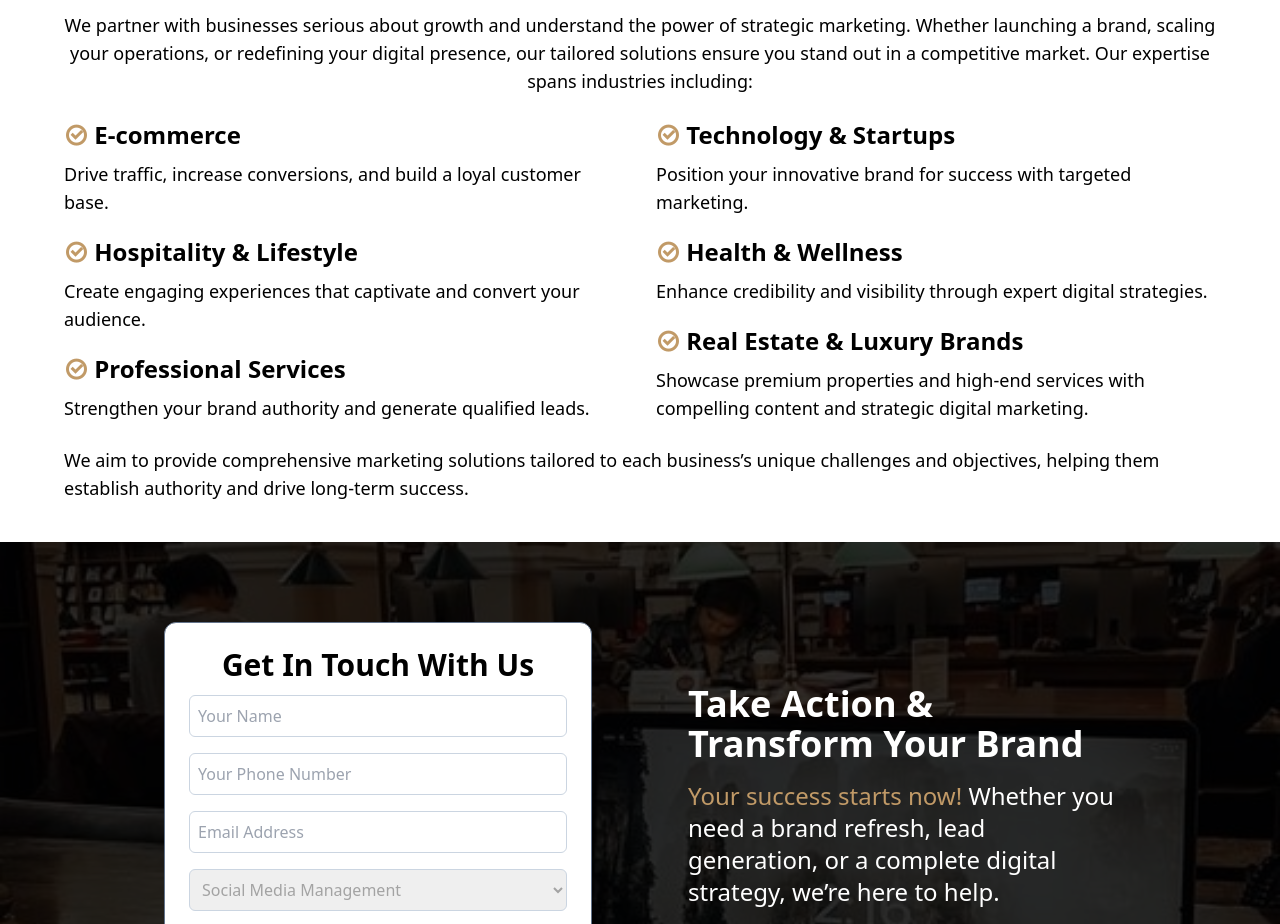
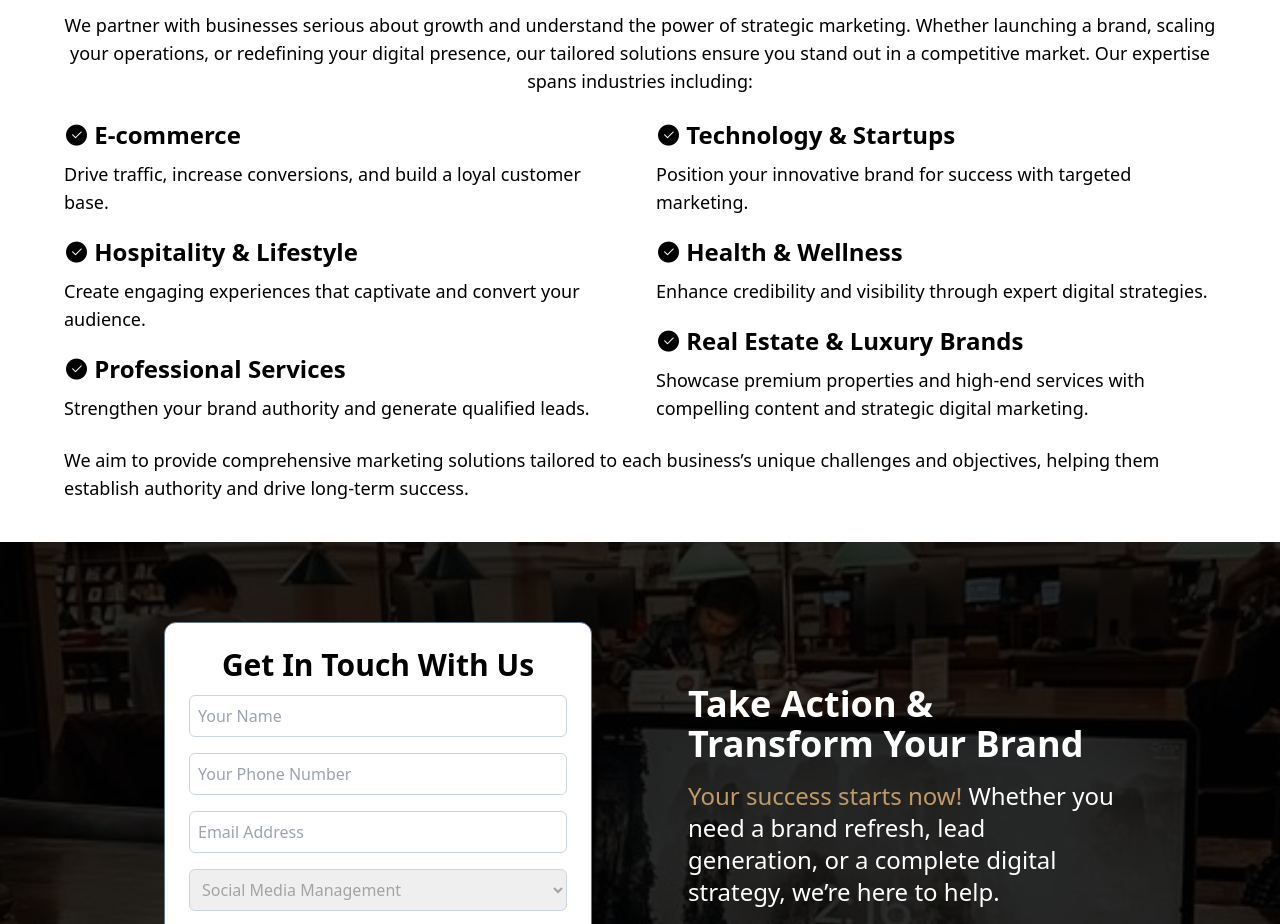
Before and after one commit to Daniyal078/Aurum-House, a website: page src/index.html in a window 1280 px wide. Shown: the part 2380-3304 px from the top of the page. Drawn offline with nearby package versions, Linux system fonts and the light colour scheme.

Commit message:
changes done

```diff
--- a/src/custom.css
+++ b/src/custom.css
@@ -1,7 +1,7 @@
 li::marker {
         content: "\f058   ";
         font-family: "Font Awesome 5 Free";
-        /* color: ; */
+
         font-size: 15px;
     }
     nav li::marker{
--- a/src/index.html
+++ b/src/index.html
@@ -5,6 +5,8 @@
     <meta charset="UTF-8">
     <meta name="viewport" content="width=device-width, initial-scale=1.0">
     <link href="./output.css" rel="stylesheet">
+    <link rel="stylesheet" href="https://cdnjs.cloudflare.com/ajax/libs/remixicon/4.6.0/remixicon.css" />
+    <link rel="stylesheet" href="https://cdnjs.cloudflare.com/ajax/libs/remixicon/4.6.0/remixicon.css" />
     <link rel="stylesheet" href="https://cdnjs.cloudflare.com/ajax/libs/remixicon/4.6.0/remixicon.css" />
     <link href="https://unpkg.com/aos@2.3.1/dist/aos.css" rel="stylesheet">
     <link rel="stylesheet" href="https://cdnjs.cloudflare.com/ajax/libs/slick-carousel/1.9.0/slick.css" />
@@ -316,7 +318,8 @@
                         <div class="text-primary text-2xl font-semibold">Why Choose</div>
                         <div class="text-4xl font-bold text-white">Aurum House?</div>
                         <ul class="list-disc space-y-4 pl-6">
-                            <li class="text-lg text-slate-200"><span class="font-bold text-white">Bespoke Marketing
+                            <li class="text-lg  text-slate-200">
+                                <span class="font-bold text-white">Bespoke Marketing
                                     Strategies</span> – Tailored
                                 solutions designed for your
                                 brand’s unique needs.</li>
@@ -357,19 +360,19 @@
             <div class="grid md:grid-cols-2 gap-8">
                 <div class="space-y-5" data-aos="fade-right">
                     <div class="space-y-2">
-                        <div class="text-2xl font-semibold"><i class="ri-checkbox-circle-line"></i> E-commerce
+                        <div class="text-2xl font-semibold"><i class="ri-checkbox-circle-fill"></i> E-commerce
                         </div>
                         <p class="text-lg">Drive traffic, increase conversions, and build a loyal customer base.</p>
                     </div>
                     <div class="space-y-2">
-                        <div class="text-2xl font-semibold"><i class="ri-checkbox-circle-line"></i> Hospitality
+                        <div class="text-2xl font-semibold"><i class="ri-checkbox-circle-fill"></i> Hospitality
                             &
                             Lifestyle
                         </div>
                         <p class="text-lg">Create engaging experiences that captivate and convert your audience.</p>
                     </div>
                     <div class="space-y-2">
-                        <div class="text-2xl font-semibold"><i class="ri-checkbox-circle-line"></i> Professional
+                        <div class="text-2xl font-semibold"><i class="ri-checkbox-circle-fill"></i> Professional
                             Services
                         </div>
                         <p class="text-lg">Strengthen your brand authority and generate qualified leads.</p>
@@ -377,19 +380,19 @@
                 </div>
                 <div class="space-y-5" data-aos="fade-left">
                     <div class="space-y-2">
-                        <div class="text-2xl font-semibold"><i class="ri-checkbox-circle-line"></i> Technology &
+                        <div class="text-2xl font-semibold"><i class="ri-checkbox-circle-fill"></i> Technology &
                             Startups
                         </div>
                         <p class="text-lg">Position your innovative brand for success with targeted marketing.</p>
                     </div>
                     <div class="space-y-2">
-                        <div class="text-2xl font-semibold"><i class="ri-checkbox-circle-line"></i> Health &
+                        <div class="text-2xl font-semibold"><i class="ri-checkbox-circle-fill"></i> Health &
                             Wellness
                         </div>
                         <p class="text-lg">Enhance credibility and visibility through expert digital strategies.</p>
                     </div>
                     <div class="space-y-2">
-                        <div class="text-2xl font-semibold"><i class="ri-checkbox-circle-line"></i> Real Estate
+                        <div class="text-2xl font-semibold"><i class="ri-checkbox-circle-fill"></i> Real Estate
                             &
                             Luxury Brands
                         </div>
```
Also changed, not shown: src/output.css.
